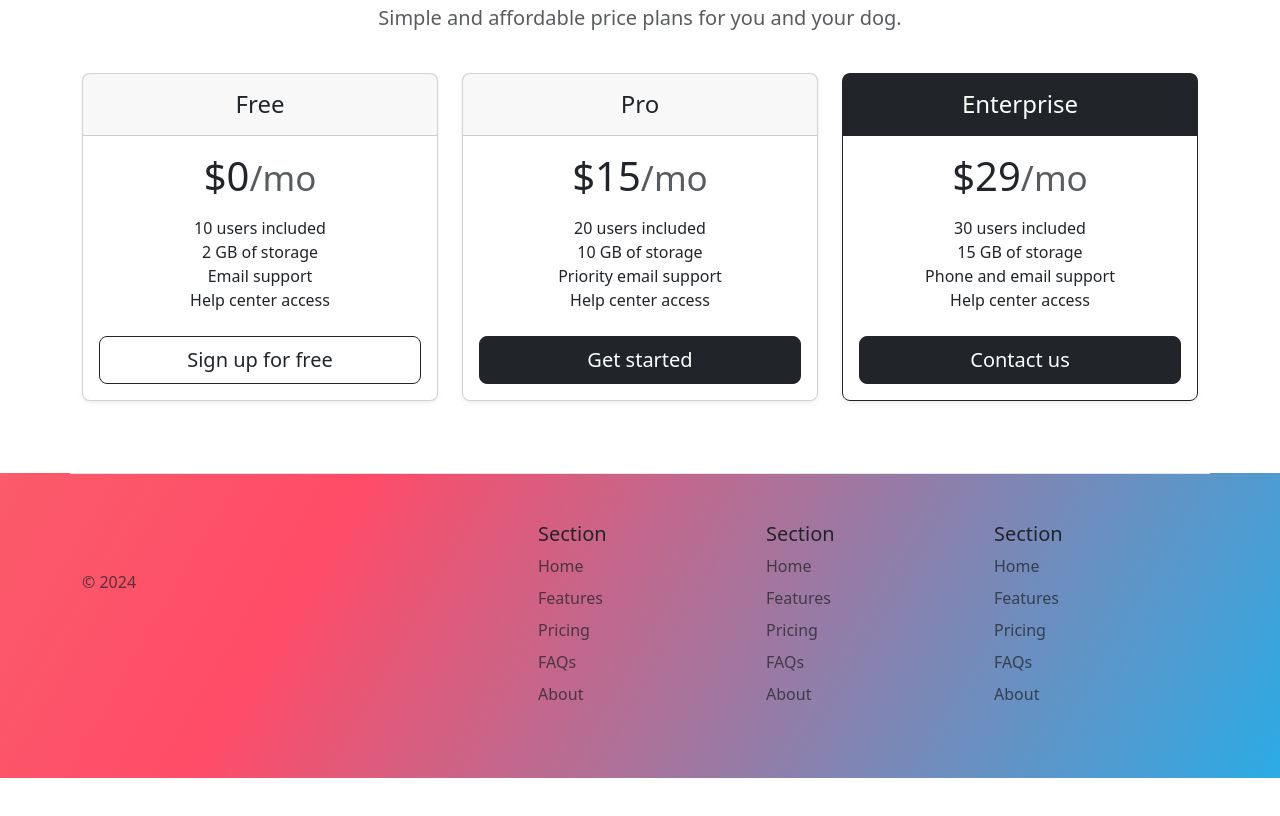
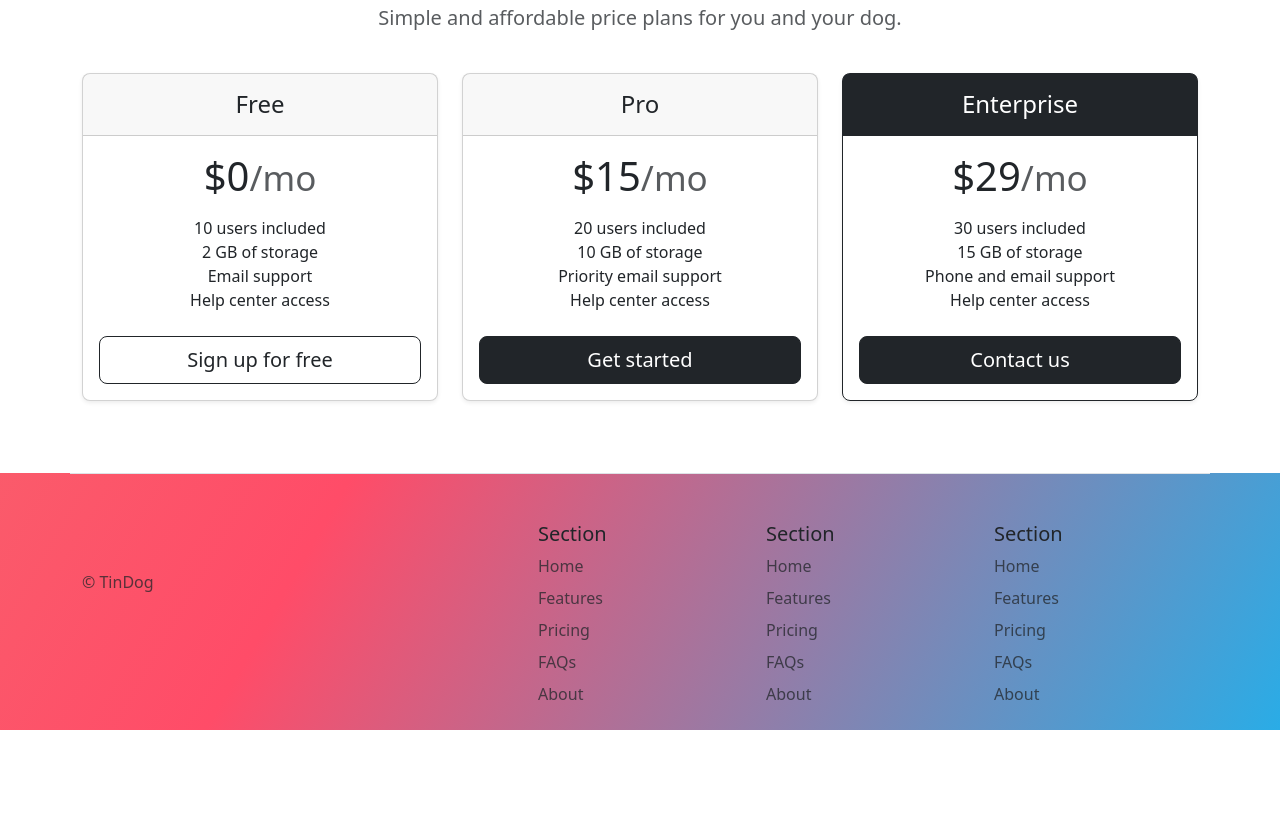
Before and after one commit to ShaikShoyab786/my_sample_website, a plain HTML site: page index.html in a window 1280 px wide. Shown: the part 1676-2492 px from the top of the page. After the commit the page ends 2454 px from the top, so only its background shows below. Drawn offline with nearby package versions, Linux system fonts and the light colour scheme.

Commit message:
Update index.html

```diff
--- a/index.html
+++ b/index.html
@@ -197,12 +197,12 @@
   <!-- Footer -->
   <section id="footer" class="gradient-background">
     <div class="container">
-    <footer class="row row-cols-1 row-cols-sm-2 row-cols-md-5 py-5 my-5 border-top">
+    <footer class="row row-cols-1 row-cols-sm-2 row-cols-md-5 pt-5 my-5 border-top">
       <div class="col mb-3">
         <a href="/" class="d-flex align-items-center mb-3 link-body-emphasis text-decoration-none">
           <svg class="bi me-2" width="40" height="32"><use xlink:href="#bootstrap"></use></svg>
         </a>
-        <p class="text-body-secondary">© 2024</p>
+        <p class="text-body-secondary">© TinDog</p>
       </div>
 
       <div class="col mb-3">
```
